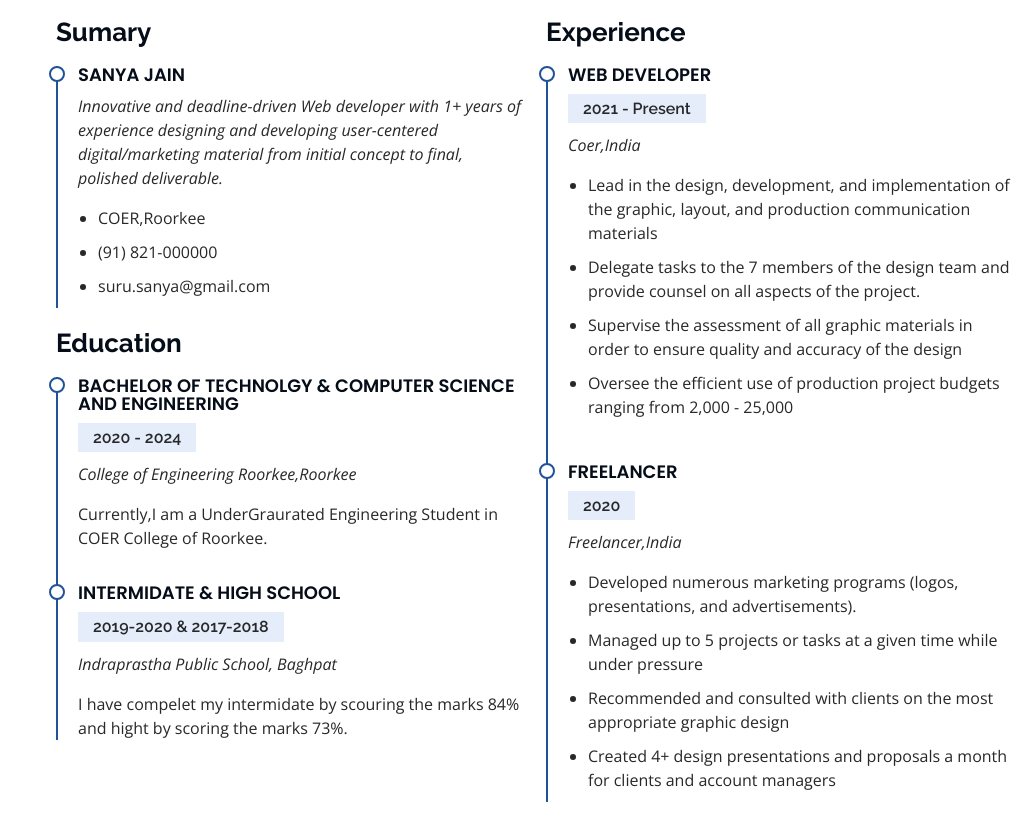
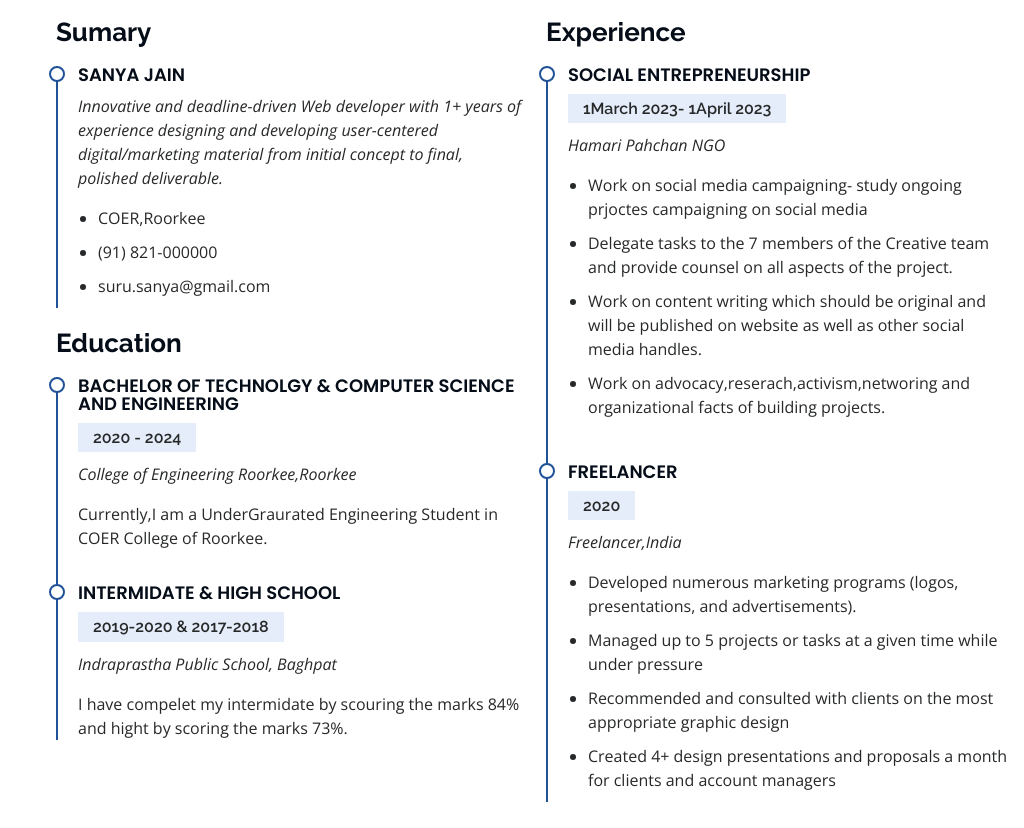
Before and after one commit to Sanyajain56/portfolio.github.io, a plain HTML site: page index.html in a window 1280 px wide. Shown: the part 2531-3359 px from the top of the page, without its empty margins (256-1280 px from the left). Drawn offline with nearby package versions, Linux system fonts and the light colour scheme.

Commit message:
Update index.html

```diff
--- a/index.html
+++ b/index.html
@@ -280,6 +280,7 @@
               <p><em>College of Engineering Roorkee,Roorkee</em></p>
               <p>Currently,I am a UnderGraurated Engineering Student in COER College of Roorkee.</p>
             </div>
+
           <div class="resume-item">
             <h4>Intermidate &amp; High School</h4>
             <h5>2019-2020 &amp; 2017-2018</h5>
@@ -290,14 +291,14 @@
         <div class="col-lg-6" data-aos="fade-up" data-aos-delay="100">
             <h3 class="resume-title">Experience</h3>
             <div class="resume-item">
-              <h4>Web Developer</h4>
-              <h5>2021 - Present</h5>
-              <p><em> Coer,India </em></p>
+              <h4>Social Entrepreneurship</h4>
+            <h5>1March 2023- 1April 2023 </h5>
+              <p><em> Hamari Pahchan NGO</em></p>
               <ul>
-                <li>Lead in the design, development, and implementation of the graphic, layout, and production communication materials</li>
-                <li>Delegate tasks to the 7 members of the design team and provide counsel on all aspects of the project. </li>
-                <li>Supervise the assessment of all graphic materials in order to ensure quality and accuracy of the design</li>
-                <li>Oversee the efficient use of production project budgets ranging from 2,000 - 25,000</li>
+                <li>Work on social media campaigning- study ongoing prjoctes campaigning on social media</li>
+                <li>Delegate tasks to the 7 members of the Creative team and provide counsel on all aspects of the project. </li>
+                <li>Work on content writing which should be original and will be published on website as well as other social media handles.</li>
+                <li>Work on advocacy,reserach,activism,networing and organizational facts of building projects.</li>
               </ul>
             </div>
             <div class="resume-item">
@@ -313,6 +314,7 @@
             </div>
           </div>
         </div>
+
 
       </div>
     </section><!-- End Resume Section -->
```
Lines whose indentation alone changed are shown as unchanged.
